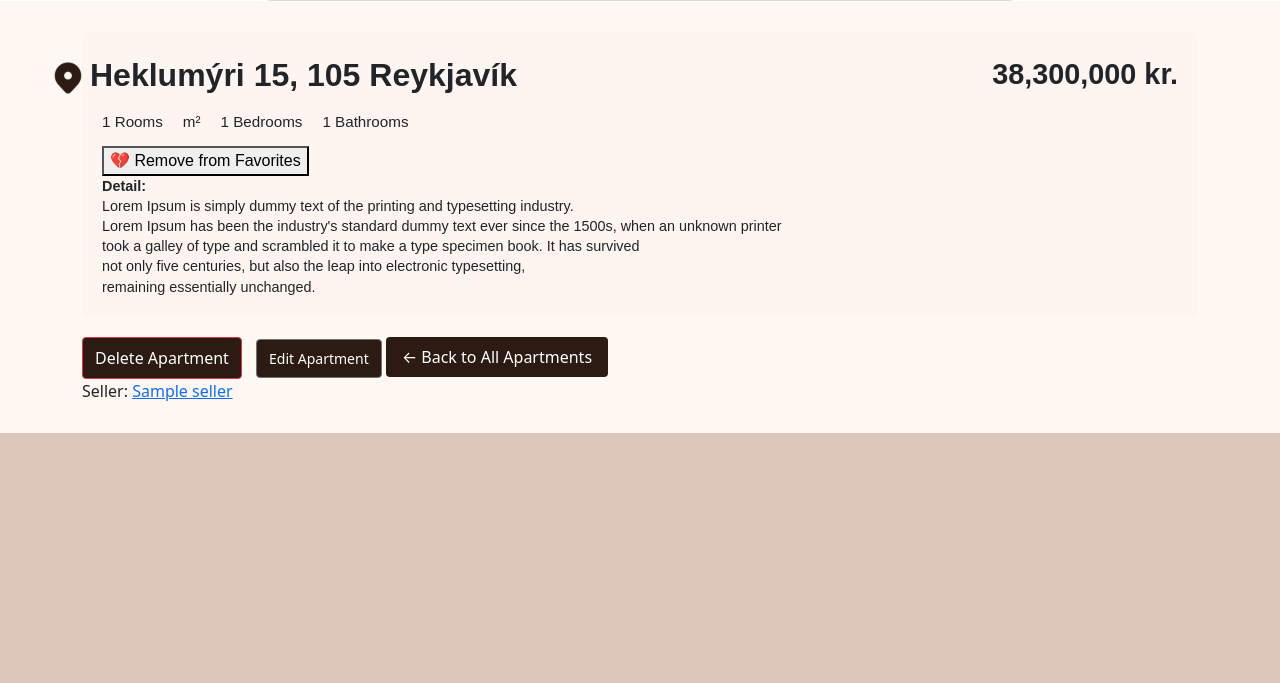
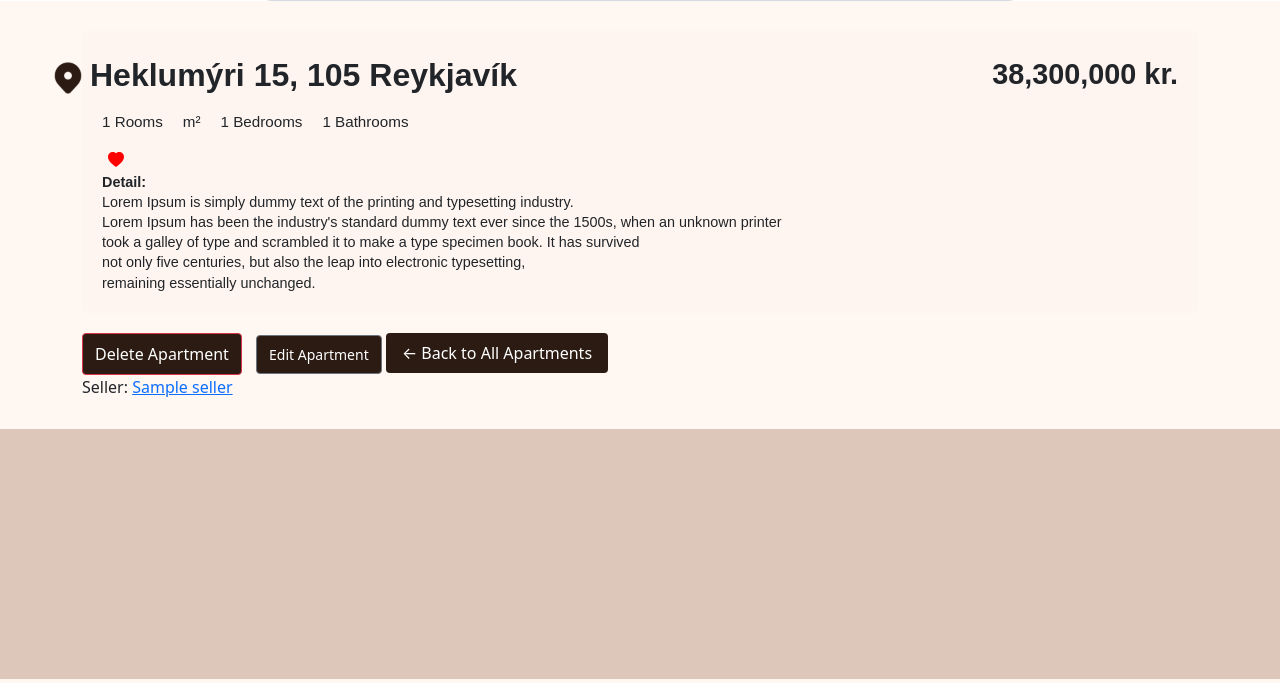
Before and after one commit to Pappakassi/castle_apartments, a Django app: page /apartments/1/ in a window 1280 px wide. Shown: the part 555-1238 px from the top of the page. Run offline with Django 4.2, Linux system fonts and the light colour scheme; a user stored in the database is signed in; tables that the repository leaves empty hold one stand-in row (values such as "Sample post"); grey boxes marked "Sample" are stand-in pictures.

Commit message:
favorites takki

```diff
--- a/static/css/apartments.css
+++ b/static/css/apartments.css
@@ -58,3 +58,10 @@
   font-size: 0.9rem;
   line-height: 1.4;
 }
+.button-heart {
+    background-color: transparent;
+}
+.button-heart:hover {
+    transform: translateX(1.04);
+    background-color: transparent;
+}
--- a/templates/apartments/apartment_detail.html
+++ b/templates/apartments/apartment_detail.html
@@ -8,14 +8,6 @@
     </div>
     <section>
         <div class="container">
-            <!--
-            <div class="apt-address">{{ apartment.address }}</div>
-            <h2>{{ apartment.title }}</h2>
-
-            <p class="apt-price">ISK {{ apartment.listing_price|floatformat:0 }}</p>
-            <p class="card-title"><strong>Status:</strong> {% if apartment.is_sold %}SOLD{% else %}For Sale{% endif %}</p>
-            <p class="card-title">{{ apartment.description }}</p>
-            -->
             <div class="property-card">
                 {# ✅ Favorite Button Section #}
               <div class="property-header">
@@ -37,12 +29,20 @@
                     {% if apartment in user.buyer.favorites.all %}
                         <form method="post" action="{% url 'unfavorite' apartment.id %}">
                             {% csrf_token %}
-                            <button type="submit">💔 Remove from Favorites</button>
+                            <button type="submit" class="border-0 button-heart">
+                                <svg xmlns="http://www.w3.org/2000/svg" width="16" height="16" fill="red" class="bi bi-heart-fill" viewBox="0 0 16 16">
+                                  <path fill-rule="evenodd" d="M8 1.314C12.438-3.248 23.534 4.735 8 15-7.534 4.736 3.562-3.248 8 1.314"/>
+                                </svg>
+                            </button>
                         </form>
                     {% else %}
                         <form method="post" action="{% url 'favorite' apartment.id %}">
                             {% csrf_token %}
-                            <button type="submit">❤️ Add to Favorites</button>
+                            <button type="submit" class="border-0 button-heart">
+                                <svg xmlns="http://www.w3.org/2000/svg" width="16" height="16" fill="currentColor" class="bi bi-heart" viewBox="0 0 16 16">
+                                  <path d="m8 2.748-.717-.737C5.6.281 2.514.878 1.4 3.053c-.523 1.023-.641 2.5.314 4.385.92 1.815 2.834 3.989 6.286 6.357 3.452-2.368 5.365-4.542 6.286-6.357.955-1.886.838-3.362.314-4.385C13.486.878 10.4.28 8.717 2.01zM8 15C-7.333 4.868 3.279-3.04 7.824 1.143q.09.083.176.171a3 3 0 0 1 .176-.17C12.72-3.042 23.333 4.867 8 15"/>
+                                </svg>
+                            </button>
                         </form>
                     {% endif %}
                 {% endif %}
```
